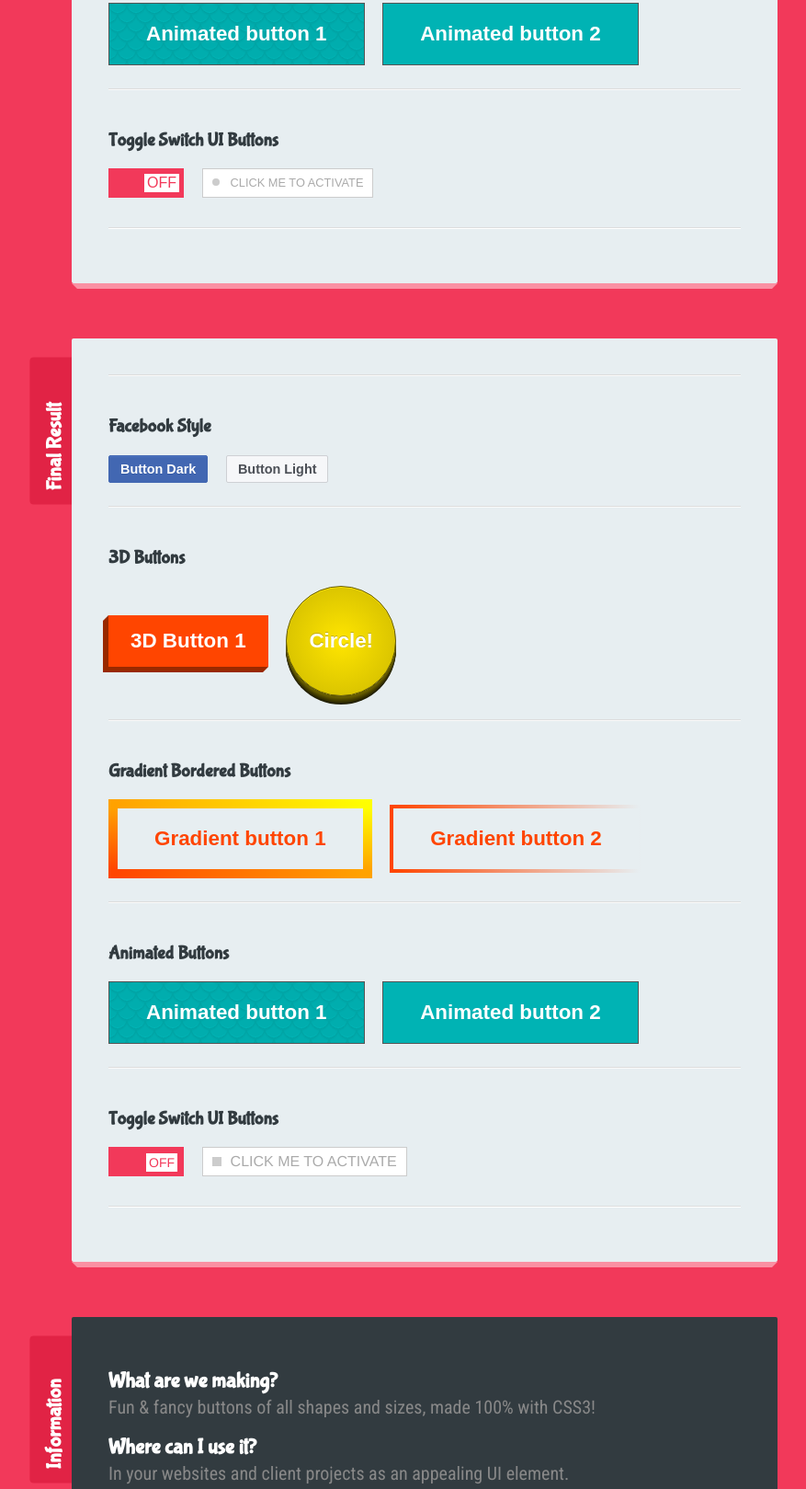
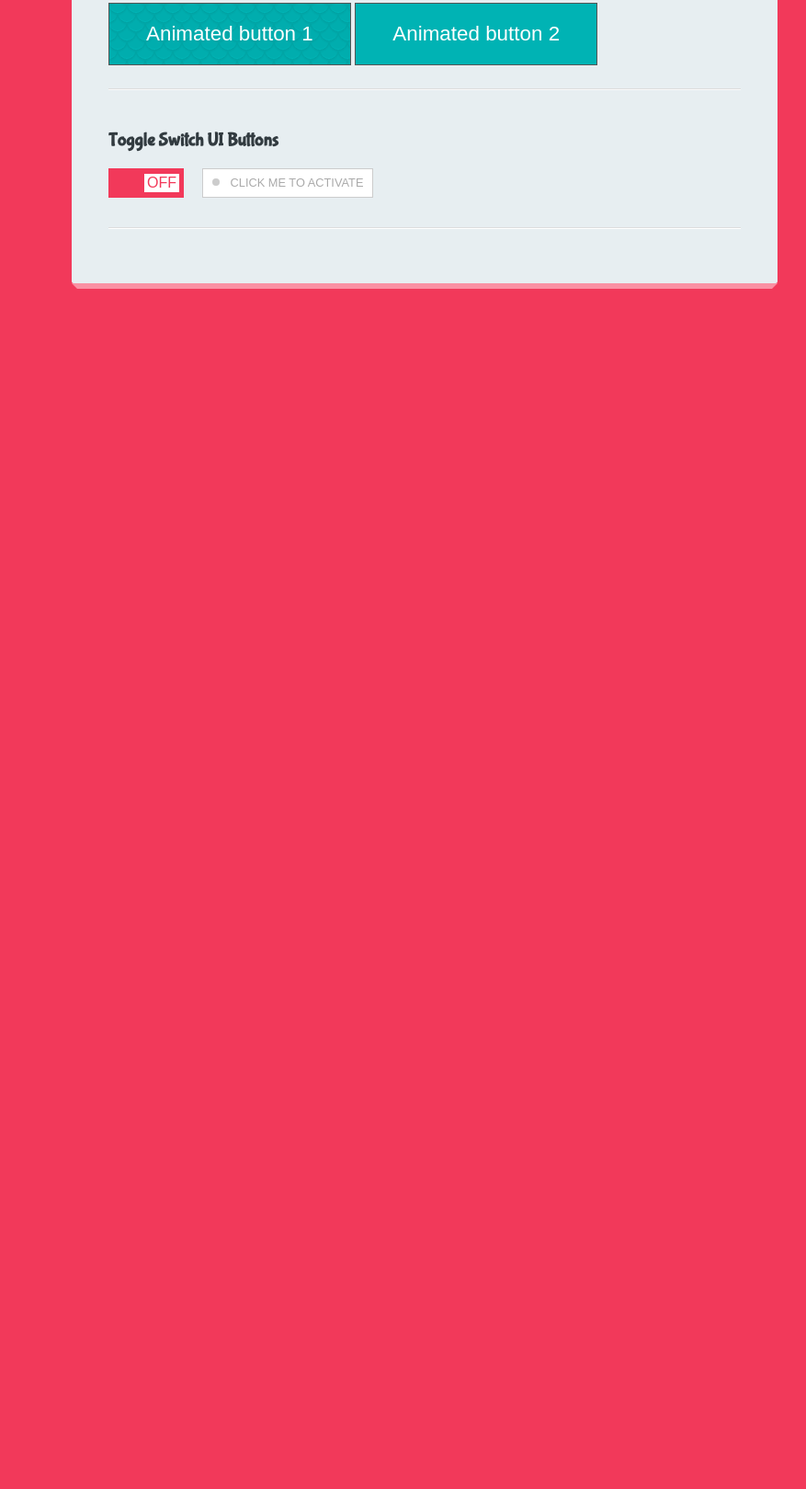
Before and after one commit to prakulkumar/css-course, a plain HTML site: page Buttons/index.html in a window 1280 px wide. Shown: the part 1045-2664 px from the top of the page at 92% size, without its empty margins (178-1055 px from the left). After the commit the page ends 1413 px from the top, so only its background shows below. Drawn offline with Linux system fonts and the light colour scheme; a web font is replaced by a local one.

Commit message:
Refactor Button html

```diff
--- a/Buttons/final.css
+++ /dev/null
@@ -1,426 +0,0 @@
-/* ==========================================
-   FINAL.CSS
-   These are the final styles for the project.
-
-   Course:  CSS3 in 30 Days
-   Author:  Brad Hussey
-   Website: codecollege.ca
-   ========================================== */
-
-button {
-  position: relative;
-  cursor: pointer;
-  font-weight: bold;
-  margin: 0 15px 0 0;
-}
-
-
-/* =====================
-   FACEBOOK STYLE BUTTON
-   ===================== */
-
-.final__facebook-style-btn {
-  border-radius: 2px;
-  cursor: pointer;
-  font-size: 0.9rem;
-  padding: 6px 12px;
-}
-
-.final__facebook-style-dark {
-  -moz-box-shadow:    inset 0px 1px 0px 0px #4d73bf;
-  -webkit-box-shadow: inset 0px 1px 0px 0px #4d73bf;
-  box-shadow:         inset 0px 1px 0px 0px #4d73bf;
-  background: #4267b2;
-  border: 1px solid #4267b2;
-  color: #fff;
-  text-shadow: 0 1px 0px #3359a5;
-}
-
-  .final__facebook-style-dark:hover {
-    background: #2b54a7;
-  }
-
-  .final__facebook-style-dark:active {
-    background: #1d4698;
-    border-color: #1d4698;
-  }
-
-
-.final__facebook-style-light {
-  background: #f6f7f9;
-  border: 1px solid #ced0d4;
-  border-radius: 2px;
-  color: #4b4f56;
-  cursor: pointer;
-  font-size: 0.9rem;
-  padding: 6px 12px;
-}
-
-  .final__facebook-style-light:hover {
-    background: #e9ebee;
-  }
-
-  .final__facebook-style-light:active {
-    background: #d8dade;
-    border-color: #d8dade;
-  }
-
-
-/* =====================
-   3D BUTTON 1
-   ===================== */
-
-.final__btn-3d-1 {
-  position: relative;
-  background: orangered;
-  border: none;
-  color: white;
-  padding: 15px 24px;
-  font-size: 1.4rem;
-  box-shadow: -6px 6px 0 hsl(16, 100%, 30%);
-  outline: none;
-}
-
-  .final__btn-3d-1:hover {
-    background: hsl(16, 100%, 45%);
-  }
-
-  .final__btn-3d-1:active {
-    background: hsl(16, 100%, 40%);
-    top: 3px;
-    left: -3px;
-    box-shadow: -3px 3px 0 hsl(16, 100%, 30%);
-  }
-
-  .final__btn-3d-1::before {
-    position: absolute;
-    display: block;
-    content: "";
-    height: 0;
-    width: 0;
-    /* border width needs to be size of the element's box shadow */
-    border: solid 6px transparent;
-
-    /* border width needs to be size of the element's box shadow */
-    border-right: solid 6px hsl(16, 100%, 30%);
-
-    /* no width for left, makes measurements easier */
-    border-left-width: 0px;
-
-    background: none;
-    top: 0px;
-
-    /* needs to be the same size as border width */
-    left: -6px;
-  }
-
-  .final__btn-3d-1::after {
-    position: absolute;
-    display: block;
-    content: "";
-    height: 0;
-    width: 0;
-    border: solid 6px transparent;
-    border-top: solid 6px hsl(16, 100%, 30%);
-    border-bottom-width: 0px;
-    background: none;
-    right: 0;
-    bottom: -6px;
-  }
-
-    .final__btn-3d-1:active::before {
-      border: solid 3px transparent;
-      border-right: solid 3px hsl(16, 100%, 30%);
-      border-left-width: 0px;
-      left: -3px;
-    }
-
-    .final__btn-3d-1:active::after {
-      border: solid 3px transparent;
-      border-top: solid 3px hsl(16, 100%, 30%);
-      border-bottom-width: 0px;
-      bottom: -3px;
-    }
-
-
-/* =====================
-   3D BUTTON 2
-   ===================== */
-
-.final__btn-3d-2 {
-  position: relative;
-
-  background: #ecd300; /* For browsers that do not support gradients */
-  background: -webkit-radial-gradient(hsl(54, 100%, 50%), hsl(54, 100%, 40%)); /* Safari 5.1 to 6.0 */
-  background: -o-radial-gradient(hsl(54, 100%, 50%), hsl(54, 100%, 40%)); /* For Opera 11.6 to 12.0 */
-  background: -moz-radial-gradient(hsl(54, 100%, 50%), hsl(54, 100%, 40%)); /* For Firefox 3.6 to 15 */
-  background: radial-gradient(hsl(54, 100%, 50%), hsl(54, 100%, 40%)); /* Standard syntax */
-
-  font-size: 1.4rem;
-  text-shadow: 0 -1px 0 #c3af07;
-  color: white;
-  border: solid 1px hsl(54, 100%, 20%);
-  border-radius: 100%;
-  height: 120px;
-  width: 120px;
-  z-index: 4;
-
-  outline: none;
-
-  box-shadow: inset 0 1px 0 hsl(54, 100%, 50%),
-              0 2px 0 hsl(54, 100%, 20%),
-              0 3px 0 hsl(54, 100%, 18%),
-              0 4px 0 hsl(54, 100%, 16%),
-              0 5px 0 hsl(54, 100%, 14%),
-              0 6px 0 hsl(54, 100%, 12%),
-              0 7px 0 hsl(54, 100%, 10%),
-              0 8px 0 hsl(54, 100%, 8%),
-              0 9px 0 hsl(54, 100%, 6%);
-}
-
-  .final__btn-3d-2:hover {
-    background: #ecd300; /* For browsers that do not support gradients */
-    background: -webkit-radial-gradient(hsl(54, 100%, 45%), hsl(54, 100%, 35%)); /* Safari 5.1 to 6.0 */
-    background: -o-radial-gradient(hsl(54, 100%, 45%), hsl(54, 100%, 35%)); /* For Opera 11.6 to 12.0 */
-    background: -moz-radial-gradient(hsl(54, 100%, 45%), hsl(54, 100%, 35%)); /* For Firefox 3.6 to 15 */
-    background: radial-gradient(hsl(54, 100%, 45%), hsl(54, 100%, 35%)); /* Standard syntax */
-  }
-
-  .final__btn-3d-2:active {
-    background: #ecd300; /* For browsers that do not support gradients */
-    background: -webkit-radial-gradient(hsl(54, 100%, 43%), hsl(54, 100%, 33%)); /* Safari 5.1 to 6.0 */
-    background: -o-radial-gradient(hsl(54, 100%, 43%), hsl(54, 100%, 33%)); /* For Opera 11.6 to 12.0 */
-    background: -moz-radial-gradient(hsl(54, 100%, 43%), hsl(54, 100%, 33%)); /* For Firefox 3.6 to 15 */
-    background: radial-gradient(hsl(54, 100%, 43%), hsl(54, 100%, 33%)); /* Standard syntax */
-
-    top: 2px;
-
-    box-shadow: inset 0 1px 0 hsl(54, 100%, 50%),
-                0 2px 0 hsl(54, 100%, 20%),
-                0 3px 0 hsl(54, 100%, 18%),
-                0 4px 0 hsl(54, 100%, 16%),
-                0 5px 0 hsl(54, 100%, 14%),
-                0 6px 0 hsl(54, 100%, 12%),
-                0 7px 0 hsl(54, 100%, 10%);
-  }
-
-
-/* =========================
-   GRADIENT BORDERED BUTTONS
-   ========================= */
-
-   .final__gradient-button-1 {
-     position: relative;
-     z-index: 1;
-     display: inline-block;
-     padding: 20px 40px;
-     font-size: 1.4rem;
-     box-sizing: border-box;
-     -webkit-box-sizing: border-box;
-     background-color: #e7eef1;
-     border: 10px solid transparent;
-     border-image: linear-gradient(to top right, orangered, yellow);
-     border-image-slice: 1;
-     color: orangered;
-     outline: none;
-     -webkit-transition: all 0.3s ease;
-     transition: all 0.3s ease;
-   }
-   .final__gradient-button-1:hover {
-     background-size: 100%;
-     background-image: linear-gradient(to top right, orangered, yellow);
-     color: white;
-   }
-
-
-   .final__gradient-button-2 {
-     position: relative;
-     z-index: 1;
-     display: inline-block;
-     padding: 20px 40px;
-     font-size: 1.4rem;
-     box-sizing: border-box;
-     -webkit-box-sizing: border-box;
-     background-color: #e7eef1;
-     border: 4px solid transparent;
-     border-image: linear-gradient(to right, orangered, transparent);
-     border-image-slice: 1;
-     color: orangered;
-     outline: none;
-     -webkit-transition: all 0.3s ease;
-     transition: all 0.3s ease;
-   }
-   .final__gradient-button-2:hover {
-     background-size: 100%;
-     background-image: linear-gradient(to right, orangered, transparent);
-     border-right-style: none;
-     color: white;
-   }
-
-
-
-/* =========================
-   ANIMATED BUTTONS
-   ========================= */
-
-   .final__animated-button-1 {
-     position: relative;
-     display: inline-block;
-     padding: 20px 40px;
-     font-size: 1.4rem;
-     background-color: #00b3b4;
-
-     background-image: url(pattern.png);
-     background-size: 40px 40px;
-     border: 1px solid #555;
-     color: white;
-     transition: all 0.3s ease;
-   }
-   .final__animated-button-1:hover {
-     -webkit-animation: loading-button-animation 2s linear infinite;
-             animation: loading-button-animation 2s linear infinite;
-   }
-
-
-   .final__animated-button-2 {
-     position: relative;
-     display: inline-block;
-     padding: 20px 40px;
-     font-size: 1.4rem;
-     background-color: #00b3b4;
-     background-size: 20px 20px;
-     border: 1px solid #555;
-     color: white;
-     transition: all 0.3s ease;
-   }
-   .final__animated-button-2:after {
-     position: absolute;
-     top: 50%;
-     right: 0.6em;
-     -webkit-transform: translate(0, -50%);
-             transform: translate(0, -50%);
-     content: "»";
-     opacity: 0;
-     transition: all 0.3s ease;
-   }
-   .final__animated-button-2:hover {
-     padding: 20px 60px 20px 20px;
-   }
-   .final__animated-button-2:hover:after {
-     right: 1.2em;
-     opacity: 1;
-   }
-
-   @-webkit-keyframes loading-button-animation {
-     from {
-       background-position: 0 0;
-     }
-     to {
-       background-position: 40px 0;
-     }
-   }
-
-   @keyframes loading-button-animation {
-     from {
-       background-position: 0 0;
-     }
-     to {
-       background-position: 40px 0;
-     }
-   }
-
-
-
-/* =========================
-   TOGGLE SWITCH UI BUTTONS
-   ========================= */
-
-   .final__toggle-1 {
-     font-family: Helvetica, Arial, sans-serif;
-     display: inline-block;
-     vertical-align: top;
-     margin: 0 15px 0 0;
-   }
-   .final__toggle-1__input {
-     display: none;
-   }
-   .final__toggle-1__button {
-     position: relative;
-     display: inline-block;
-     font-size: 14px;
-     line-height: 20px;
-     text-transform: uppercase;
-     background-color: #f2395a;
-     border:1px solid #f2395a;
-     color: #ffffff;
-     width: 80px;
-     height: 30px;
-     transition: all 0.3s ease;
-     cursor: pointer;
-   }
-   .final__toggle-1__button:before {
-     position: absolute;
-     top: 6px;
-     left: 40px;
-     right: auto;
-     display: inline-block;
-     height: 20px;
-     padding: 0 3px;
-     background-color: #ffffff;
-     color: #f2395a;
-     content: "off";
-     transition: all 0.3s ease;
-   }
-   .final__toggle-1__input:checked + .final__toggle-1__button {
-     background-color: #00b3b4;
-     border:1px solid #00b3b4;
-   }
-   .final__toggle-1__input:checked + .final__toggle-1__button:before {
-     left: 5px;
-     content: "on";
-     color: #00b3b4;
-   }
-
-
-   .final__toggle-2 {
-     font-family: Helvetica, Arial, sans-serif;
-     font-size: 1rem;
-     display: inline-block;
-     vertical-align: top;
-     margin: 0 15px 0 0;
-   }
-   .final__toggle-2__input {
-     display: none;
-   }
-   .final__toggle-2__button {
-     position: relative;
-     display: inline-block;
-     line-height: 20px;
-     text-transform: uppercase;
-     background-color: #ffffff;
-     color: #aaaaaa;
-     border: 1px solid #cccccc;
-     padding: 5px 10px 5px 30px;
-     transition: all 0.3s ease;
-     cursor: pointer;
-   }
-   .final__toggle-2__button:before {
-     position: absolute;
-     top: 10px;
-     left: 10px;
-     right: auto;
-     display: inline-block;
-     width: 10px;
-     height: 10px;
-     background-color: #cccccc;
-     content: "";
-     transition: all 0.3s ease;
-   }
-   .final__toggle-2__input:checked + .final__toggle-2__button {
-     background-color: #00b3b4;
-     border-color: #00b3b4;
-     color: #ffffff;
-   }
-   .final__toggle-2__input:checked + .final__toggle-2__button:before {
-     background-color: #ffffff;
-   }
--- a/Buttons/index.html
+++ b/Buttons/index.html
@@ -10,71 +10,87 @@
 <!DOCTYPE html>
 <html>
   <head>
-    <meta charset="utf-8">
+    <meta charset="utf-8" />
     <title>CSS3 Fancy Buttons | Code 30 Things in 30 Days with CSS3</title>
 
     <!-- NORMALIZE CSS -->
-    <link rel="stylesheet" href="../_theme-styles/normalize.css">
+    <link rel="stylesheet" href="../_theme-styles/normalize.css" />
 
     <!-- PROJECT THEME CSS -->
-    <link rel="stylesheet" href="../_theme-styles/theme.css">
+    <link rel="stylesheet" href="../_theme-styles/theme.css" />
 
     <!-- FINAL PROJECT CSS (use for reference) -->
-    <link rel="stylesheet" href="final.css">
+    <link rel="stylesheet" href="final.css" />
 
     <!-- SANDBOX CSS (this is your file!) -->
-    <link rel="stylesheet" href="sandbox.css">
+    <link rel="stylesheet" href="sandbox.css" />
 
-<link href="https://fonts.googleapis.com/css?family=Bubblegum+Sans|Nova+Mono|Roboto+Condensed" rel="stylesheet">
+    <link
+      href="https://fonts.googleapis.com/css?family=Bubblegum+Sans|Nova+Mono|Roboto+Condensed"
+      rel="stylesheet"
+    />
   </head>
   <body>
     <h1><small>Day #1</small> CSS3 Fancy Buttons</h1>
 
-
-
     <div class="sandbox">
       <h2>Sandbox <small>This is where you play</small></h2>
       <div class="content">
-
-        <p><strong>Instructions:</strong> Use CSS3 to create visually attractive buttons of all different shapes, sizes and effects!</p>
+        <p>
+          <strong>Instructions:</strong> Use CSS3 to create visually attractive
+          buttons of all different shapes, sizes and effects!
+        </p>
 
         <section>
+          <h4>Facebook Style</h4>
+          <button
+            type="button"
+            name="button"
+            class="facebook-style-btn facebook-style-dark"
+          >
+            Button Dark
+          </button>
 
-          <h4>Facebook Style</h4>
-          <button type="button" name="button" class="facebook-style-btn facebook-style-dark">Button Dark</button>
-
-          <button type="button" name="button" class="facebook-style-btn facebook-style-light">Button Light</button>
-
+          <button
+            type="button"
+            name="button"
+            class="facebook-style-btn facebook-style-light"
+          >
+            Button Light
+          </button>
         </section>
 
         <section>
-
           <h4>3D Buttons</h4>
-          <button type="button" name="button" class="btn-3d-1">3D Button</button>
+          <button type="button" name="button" class="btn-3d-1">
+            3D Button
+          </button>
 
           <button type="button" name="button" class="btn-3d-2">Circle!</button>
-
         </section>
 
         <section>
-
           <h4>Gradient Bordered Buttons</h4>
-          <button type="button" name="button" class="gradient-button-1">Gradient button 1</button>
-          <button type="button" name="button" class="gradient-button-2">Gradient button 2</button>
-
+          <button type="button" name="button" class="gradient-button-1">
+            Gradient button 1
+          </button>
+          <button type="button" name="button" class="gradient-button-2">
+            Gradient button 2
+          </button>
         </section>
 
         <section>
-
           <h4>Animated Buttons</h4>
 
-          <button type="button" name="button" class="animated-button-1">Animated button 1</button>
-          <button type="button" name="button" class="animated-button-2">Animated button 2</button>
-
+          <button type="button" name="button" class="animated-button-1">
+            Animated button 1
+          </button>
+          <button type="button" name="button" class="animated-button-2">
+            Animated button 2
+          </button>
         </section>
 
         <section>
-
           <h4>Toggle Switch UI Buttons</h4>
 
           <label for="toggle1" class="toggle-1">
@@ -87,103 +103,7 @@
             <span class="toggle-2__button">Click me to activate</span>
           </label>
         </section>
-
       </div>
     </div>
-
-    <div class="final-result">
-        <h2>Final Result <small>Use this for reference!</small></h2>
-        <div class="content">
-
-          <section>
-
-            <h4>Facebook Style</h4>
-            <button type="button" name="button" class="final__facebook-style-btn final__facebook-style-dark">Button Dark</button>
-
-            <button type="button" name="button" class="final__facebook-style-btn final__facebook-style-light">Button Light</button>
-
-          </section>
-
-          <section>
-
-            <h4>3D Buttons</h4>
-            <button type="button" name="button" class="final__btn-3d-1">3D Button 1</button>
-
-            <button type="button" name="button" class="final__btn-3d-2">Circle!</button>
-
-          </section>
-
-          <section>
-
-            <h4>Gradient Bordered Buttons</h4>
-            <button type="button" name="button" class="final__gradient-button-1">Gradient button 1</button>
-            <button type="button" name="button" class="final__gradient-button-2">Gradient button 2</button>
-
-          </section>
-
-          <section>
-
-            <h4>Animated Buttons</h4>
-
-            <button type="button" name="button" class="final__animated-button-1">Animated button 1</button>
-            <button type="button" name="button" class="final__animated-button-2">Animated button 2</button>
-
-          </section>
-
-          <section>
-
-            <h4>Toggle Switch UI Buttons</h4>
-
-
-            <label for="final-toggle1" class="final__toggle-1">
-              <input type="checkbox" id="final-toggle1" class="final__toggle-1__input" />
-              <span class="final__toggle-1__button"></span>
-            </label>
-
-            <label for="final-toggle2" class="final__toggle-2">
-              <input type="checkbox" id="final-toggle2" class="final__toggle-2__input" />
-              <span class="final__toggle-2__button">Click me to activate</span>
-            </label>
-
-
-          </section>
-
-        </div>
-    </div>
-
-    <div class="info">
-      <h2>Information <small>About this lesson</small></h2>
-      <h3>What are we making?</h3>
-      <p>Fun &amp; fancy buttons of all shapes and sizes, made 100% with CSS3!</p>
-
-      <h3>Where can I use it?</h3>
-      <p>In your websites and client projects as an appealing UI element.</p>
-
-      <h3>How compatible are these styles with major browsers?</h3>
-      <p>Check the CSS3 styles from your stylesheet <a href="http://caniuse.com/">on this website.</a> It allows you to see the compatibility of every CSS style with major browser.</p>
-    </div>
-
-    <footer>
-      <div class="logo">
-        <a href="http://codecollege.ca/" id="logo">
-
-          <img src="../_theme-styles/img/bggray.svg" width="60px" id="logo_bg-gray">
-          <img src="../_theme-styles/img/bgyellow.svg" width="60px" id="logo_bg-yellow">
-          <img src="../_theme-styles/img/codecollegelogo.svg" width="60px" id="logo_codecollege">
-
-          <!-- <img src="../_theme-styles/img/codecollegelogo.png" alt="Learn to Code at CodeCollege.ca" height="60px"> -->
-
-        </a>
-      </div>
-      <div class="made-by">
-        Made by <a href="http://bradhussey.ca/">Brad Hussey</a>
-      </div>
-      <div class="course">
-        <a href="http://codecollege.ca/">Code 30 things in 30 days with CSS3</a>
-      </div>
-      <div class="copyright">
-        &copy;2018 Brightside Studios Inc.
-      </div>
-    </footer>
   </body>
 </html>
```
